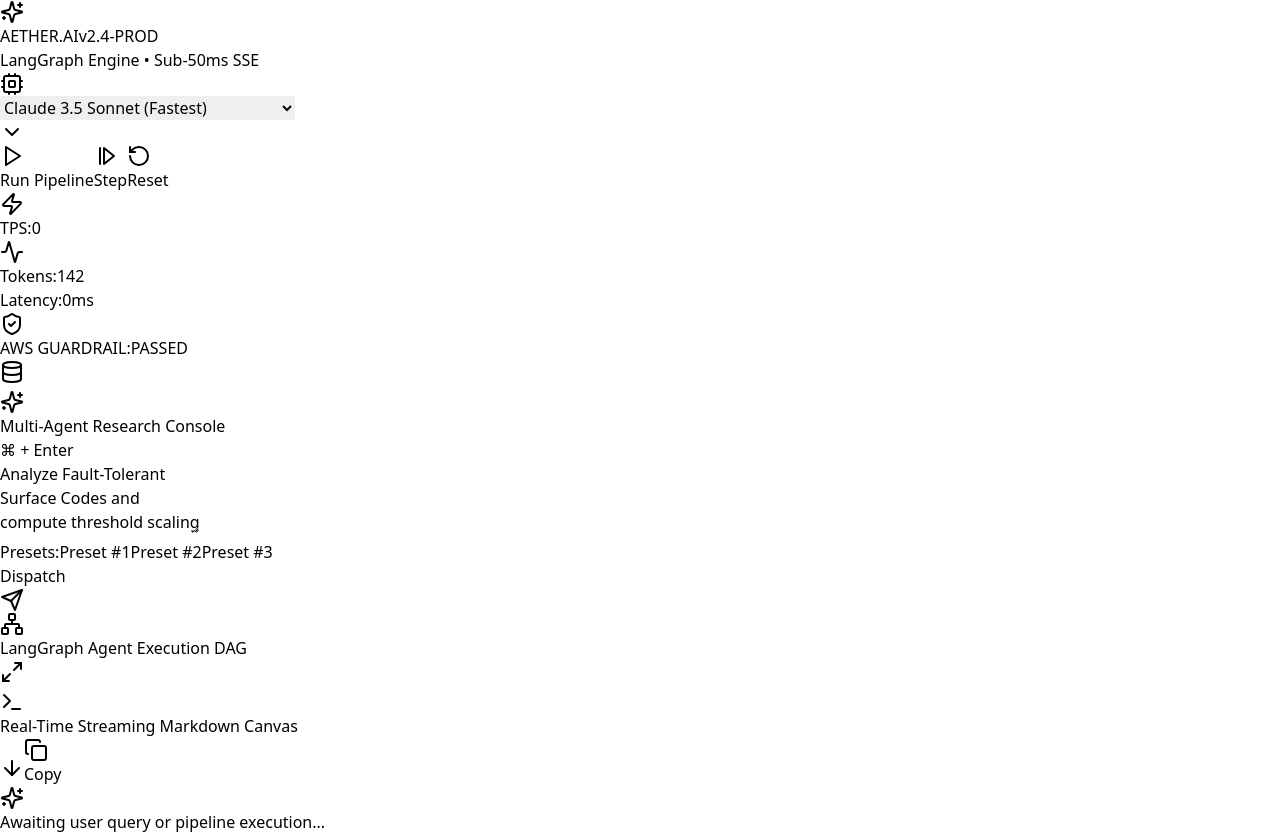
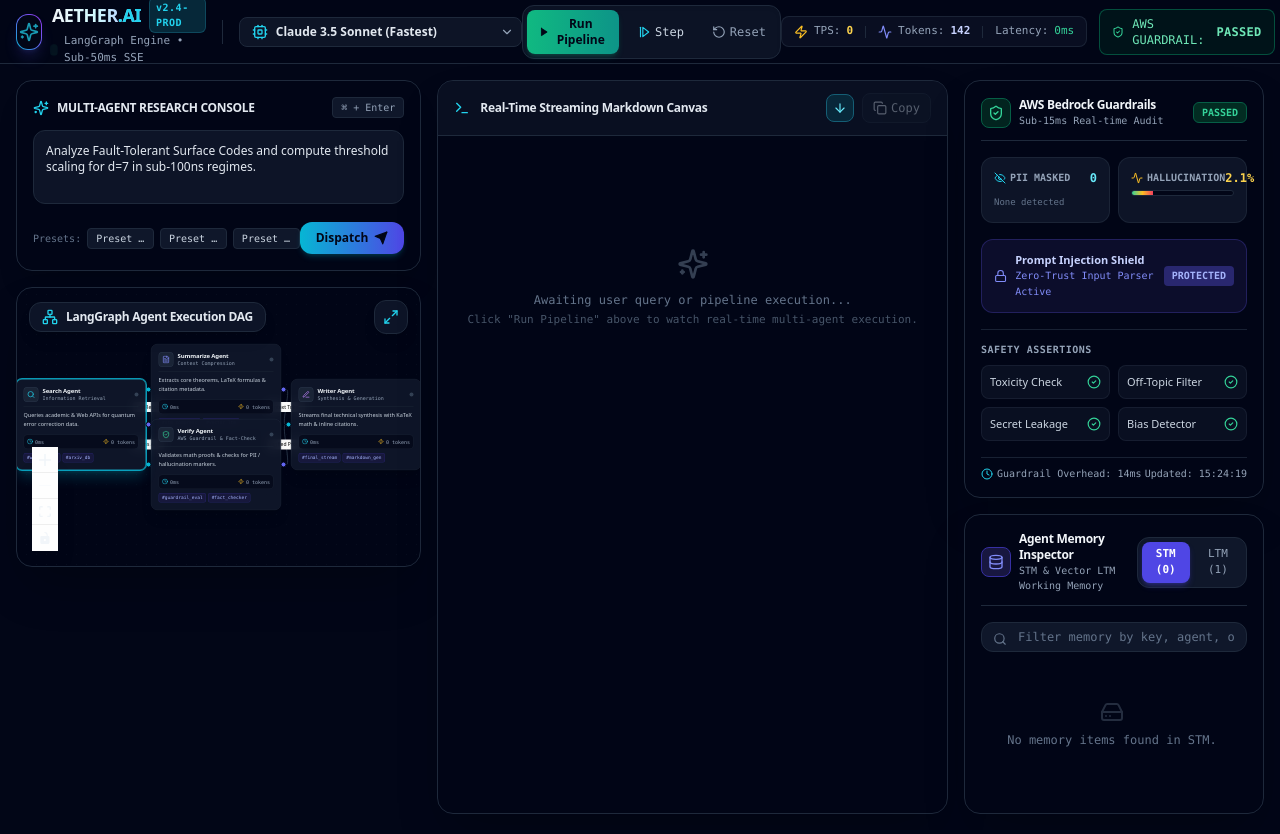
Before and after one commit to sreeram0343/Aether-AI, a Next.js app: page / in a window 1280 px wide. Shown: the top 834 px of the page. Built offline with nearby package versions, Linux system fonts and the light colour scheme.

Commit message:
chore(config): add tailwind.config.js for OLED dark mode styling

```diff
--- /dev/null
+++ b/tailwind.config.js
@@ -0,0 +1,19 @@
+/** @type {import('tailwindcss').Config} */
+module.exports = {
+  darkMode: 'class',
+  content: [
+    './app/**/*.{js,ts,jsx,tsx,mdx}',
+    './components/**/*.{js,ts,jsx,tsx,mdx}',
+    './store/**/*.{js,ts,jsx,tsx,mdx}',
+  ],
+  theme: {
+    extend: {
+      colors: {
+        slate: {
+          950: '#020617',
+        },
+      },
+    },
+  },
+  plugins: [],
+};
```
